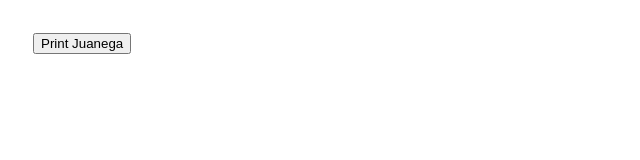
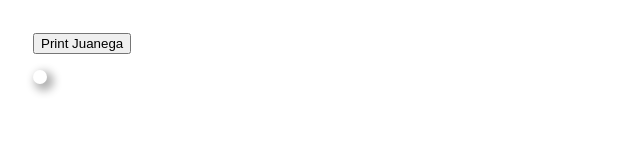
Before and after one commit to Soyprometeo/printJuanega, a plain HTML site: page index.html in a window 1280 px wide. Shown: the full height of the page, 0-640 px from the left. Drawn offline with Linux system fonts and the light colour scheme.

Commit message:
Update index.html

```diff
--- a/index.html
+++ b/index.html
@@ -7,11 +7,20 @@
       body {
         padding: 25px;
       }
+
+      #pJuanega {
+        border-radius: 7px;
+        padding: 7px;
+        display: inline-block;
+        box-shadow: 4px 4px 8px 3px rgba(0,0,0,0.3);
     </style>
   </head>
   <body>
       <button onclick="printJuanega()">Print Juanega</button>
-      <p id="pJuanega"></p>
+      <div>
+        <p id="pJuanega"></p>
+      </div>
+
       <script>
         let nega = "nega";
 
```
